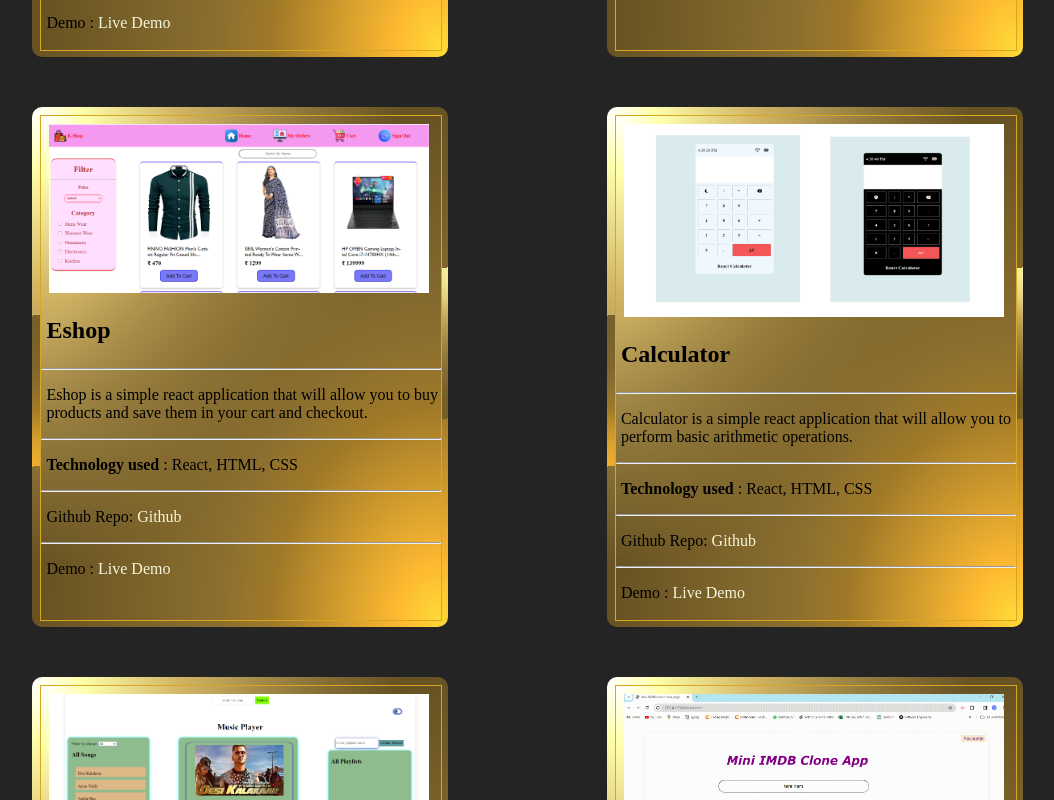
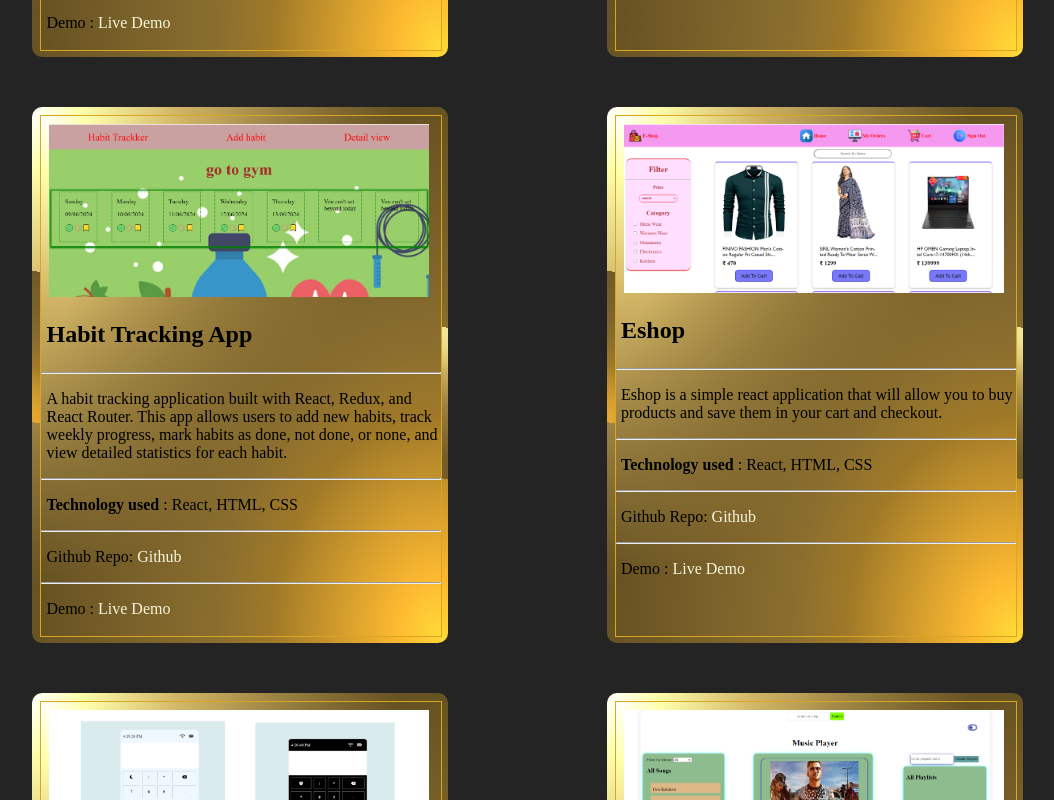
Before and after one commit to shaikhsohel0082/Portfolio, a React (Create React App) app: page /projects in a window 1280 px wide. Shown: the part 620-1420 px from the top of the page, without its empty margins (98-1152 px from the left). Built offline with nearby package versions, Linux system fonts and the light colour scheme.

Commit message:
contactlist

```diff
--- a/src/components/Projects/data.js
+++ b/src/components/Projects/data.js
@@ -18,10 +18,20 @@ export const data = [
       "Conatct manager is a simple react application that will allow to create a contact and save it update it and delete it.",
     technology: "React, HTML, CSS",
     github: "https://github.com/shaikhsohel0082/Contact-App.git",
-    demo: "https://contact-app-qli2.onrender.com/",
+    demo: "https://contact-maanager.netlify.app/",
   },
   {
     id: 3,
+    title: "Habit Tracking App",
+    img: "/images/habitTracker.png",
+    description:
+      "A habit tracking application built with React, Redux, and React Router. This app allows users to add new habits, track weekly progress, mark habits as done, not done, or none, and view detailed statistics for each habit.",
+    technology: "React, HTML, CSS",
+    github: "ttps://github.com/shaikhsohel0082/Habit-Tracker.git",
+    demo: "https://habit-trackerappl.netlify.app/",
+  },
+  {
+    id: 4,
     title: "Eshop",
     img: "/images/Eshop.png",
     description:
@@ -31,7 +41,7 @@ export const data = [
     demo: "https://eshoppy-p514.onrender.com/",
   },
   {
-    id: 4,
+    id: 5,
     title: "Calculator",
     img: "/images/calculator.png",
     description:
@@ -42,7 +52,7 @@ export const data = [
     demo: "https://calculator-6lyn.onrender.com/",
   },
   {
-    id: 5,
+    id: 6,
     title: "Music Player",
     img: "/images/musicPlayer.png",
     description:
@@ -53,7 +63,7 @@ export const data = [
   },
 
   {
-    id: 6,
+    id: 7,
     title: "Mini IMDB Clone App",
     img: "/images/IMDB.png",
     description:
@@ -63,7 +73,7 @@ export const data = [
     demo: "https://shaikhsohel0082.github.io/Mini-IMDB-Clone-App/",
   },
   {
-    id: 7,
+    id: 8,
     title: "Placement Cell",
     img: "/images/placementCell.png",
     description:
@@ -73,7 +83,7 @@ export const data = [
     demo: "https://placementcell-4qep.onrender.com/",
   },
   {
-    id: 8,
+    id: 9,
     title: "My Resume",
     img: "/images/resume.png",
     description:
@@ -83,7 +93,7 @@ export const data = [
     demo: "https://shaikhsohel0082.github.io/MyResume/",
   },
   {
-    id: 9,
+    id: 10,
     title: "Stock Market Analysis Web App",
     img: "/images/stock.png",
     description:
@@ -93,7 +103,7 @@ export const data = [
     demo: "https://shaikhsohel0082.github.io/Stock-market-analysis/",
   },
   {
-    id: 10,
+    id: 11,
     title: "Quiz Game",
     img: "/images/quiz.png",
     description:
@@ -103,7 +113,7 @@ export const data = [
     demo: "https://shaikhsohel0082.github.io/Quiz_game/",
   },
   {
-    id: 11,
+    id: 12,
     title: "Stop Watch",
     img: "/images/stopwatch.png",
     description:
@@ -113,7 +123,7 @@ export const data = [
     demo: "https://shaikhsohel0082.github.io/stop-watch/",
   },
   {
-    id: 12,
+    id: 13,
     title: "Nodejs - Authentication",
     img: "/images/authentication.png",
     description:
@@ -123,7 +133,7 @@ export const data = [
     demo: "https://shaikhsohel0082.github.io/stop-watch/",
   },
   {
-    id: 13,
+    id: 14,
     title: "Photofolio- a Photo Album App",
     img: "/images/photopholio.png",
     description:
@@ -133,7 +143,7 @@ export const data = [
     demo: "https://photofolio-0fao.onrender.com",
   },
   {
-    id: 14,
+    id: 15,
     title: "Ipod Skeleton",
     img: "/images/ipod.png",
     description: "This project is a basic skeleton of an ipod app.",
```
Also changed, not shown: public/images/habitTracker.png (added).
